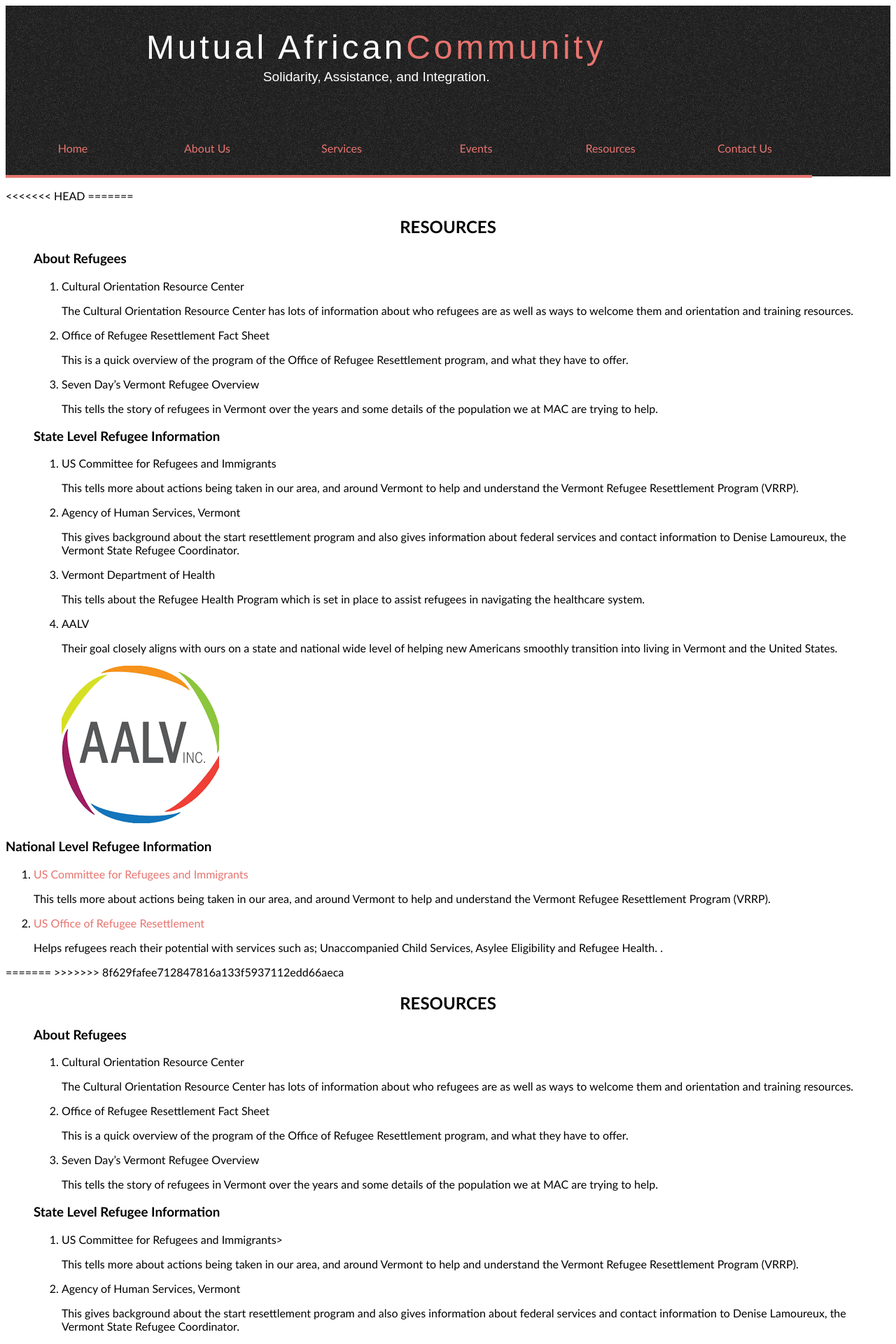
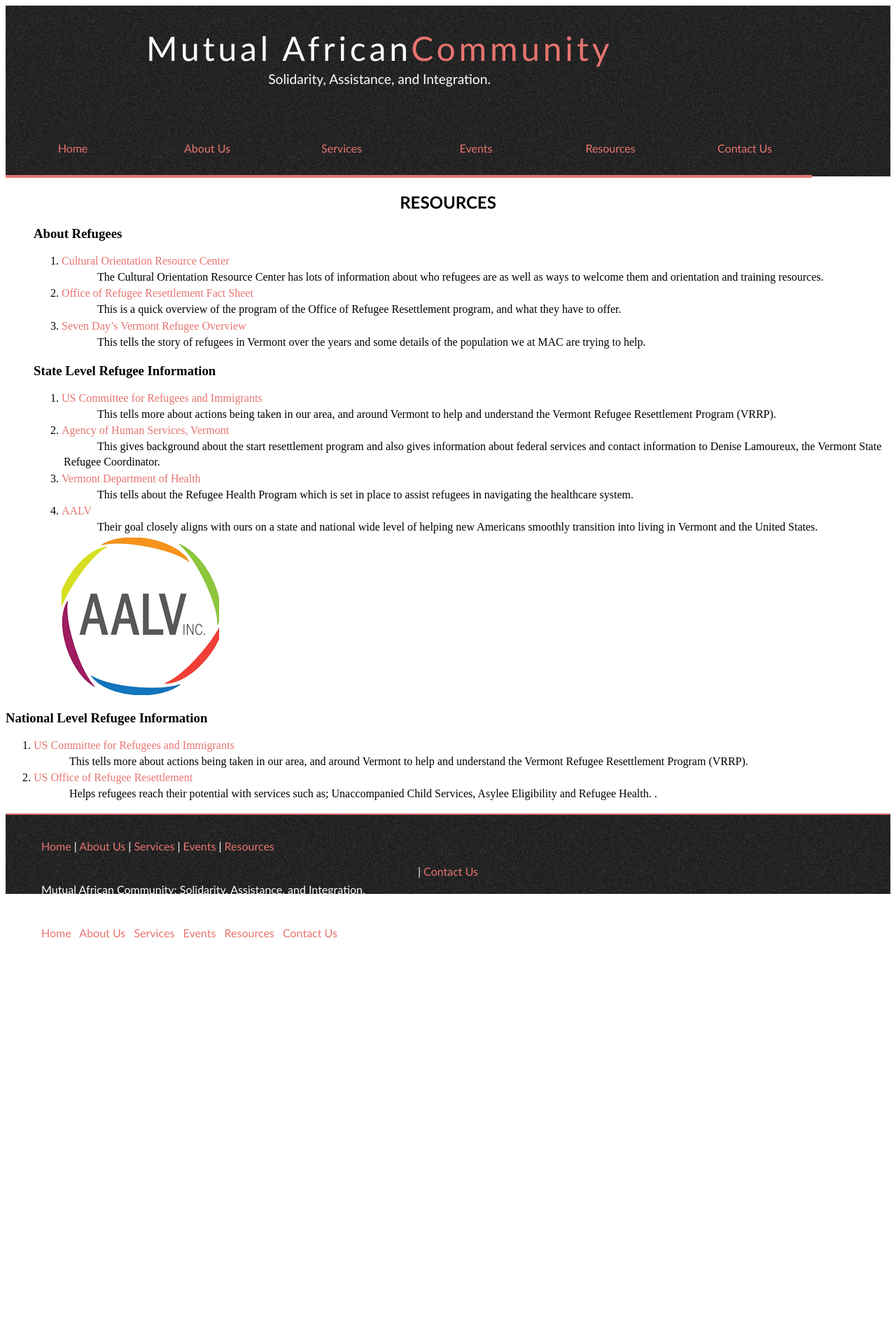
Before and after one commit to kaizhiwu/cs008FinalProject, a PHP site: page /resource.php in a window 1280 px wide. Shown: the top 1920 px of the page at 70% size. After the commit the page ends 1340 px from the top, so only its background shows below. Run offline with PHP 8.4, Linux system fonts and the light colour scheme.

Commit message:
adfsa
asdf

```diff
--- a/footer.php
+++ b/footer.php
@@ -1,12 +1,12 @@
 <!-- ######################  Start of the Footer  ########################## -->
 <footer>
     <div id="footer">
-<<<<<<< HEAD
+
         <p><a href="home.php">Home</a> | <a href="about.php">About Us</a> | <a href="services.php">Services</a> | <a href="Events">Events</a> | <a href="resources.php">Resources</a></p> | <a href="form.php">Contact Us</a>
         <p> Mutual African Community; Solidarity, Assistance, and Integration.</p>
 =======
         <p><a href="home.php">Home</a> | <a href="about.php">About Us</a> | <a href="services.php">Services</a> | <a href="Events">Events</a> | <a href="resources.php">Resources</a> | <a href="form.php">Contact Us</a> </p>
-        <p> Mutual African Community </p>
+        <p> Mutual African Community; Solidarity, Assistance, and Integration. </p>
 >>>>>>> ad2a6a42b8bf3abcec33b888f06c6b465ebd6ad2
     </div>
 </footer>
--- a/resource.php
+++ b/resource.php
@@ -1,13 +1,18 @@
 <?php
 include ('top.php');
 ?>
-<<<<<<< HEAD
-=======
 
   <body id="resource">
 <article class="persist-area">
     <h2>Resources</h2>
-    <ul><h3> About Refugees</h3>
+
+
+
+	</ol>
+
+	</ul>
+    <ul>
+	<h3> About Refugees</h3>
     <ol>
 
 	<li><a href="http://www.culturalorientation.net/learning/about-refugees">Cultural Orientation Resource Center</a></li>
@@ -67,70 +72,6 @@
 
 	</ul>
 
-=======
->>>>>>> 8f629fafee712847816a133f5937112edd66aeca
-<body id="resource">
-    <article class="persist-area">
-        <h2>Resources</h2>
-        <ul><h3> About Refugees</h3>
-            <ol>
-
-                <li><a href="http://www.culturalorientation.net/learning/about-refugees">Cultural Orientation Resource Center</a></li>
-                <p>The Cultural Orientation Resource Center has lots of information about who refugees are as well as ways to welcome them and orientation and training resources.</p>
-
-
-                <li><a href="https://www.acf.hhs.gov/sites/default/files/orr/orr_fact_sheet_brief_history_of_orr.pdf
-                       ">Office of Refugee Resettlement Fact Sheet</a></li>
-                <p>This is a quick overview of the program of the Office of Refugee Resettlement program, and what they have to offer. </p>
-
-
-                <li><a href="https://www.sevendaysvt.com/vermont/twenty-five-years-and-6300-people-later-a-vermont-refugee-report/Content?oid=2296187
-                       ">Seven Day’s Vermont Refugee Overview
-                    </a></li>
-                <p>This tells the story of refugees in Vermont over the years and some details of the population we at MAC are trying to help.
-                </p>
-
-
-            </ol>
-
-
-            <h3>State Level Refugee Information</h3>
-
-            <ol>
-                <li><a href="http://refugees.org/vermont-colchester/">US Committee for Refugees and Immigrants</a>></li>
-                <p>This tells more about actions being taken in our area, and around Vermont to help and understand the Vermont Refugee Resettlement Program (VRRP).</p>
-
-                <li><a href="http://humanservices.vermont.gov/departments/office-of-the-secretary/state-refugee-coordinator
-                       ">Agency of Human Services, Vermont
-                    </a></li>
-                <p>This gives background about the start resettlement program and also gives information about federal services and contact information to Denise Lamoureux, the Vermont State Refugee Coordinator.   </p>
-
-                <li><a href="http://www.healthvermont.gov/health-professionals-systems/hospitals-health-systems/refugee-health ">Vermont Department of Health
-                    </a></li>
-                <p>This tells about the Refugee Health Program which is set in place to assist refugees in navigating the healthcare system.
-                </p>
-                <li><a href="https://www.aalv-vt.org/news">AALV</a></li>
-                <p> Their goal closely aligns with ours on a state and national wide level of helping new Americans smoothly transition into living in Vermont and the United States.</p>
-                <img src="images/AALV.png" alt="AALV">
-            </ol>
-
-        </ul>
-
-        <h3>National Level Refugee Information</h3>
-
-        <ol>
-            <li><a href="http://refugees.org/vermont-colchester/">US Committee for Refugees and Immigrants</a>	</li>
-            <p>This tells more about actions being taken in our area, and around Vermont to help and understand the Vermont Refugee Resettlement Program (VRRP).</p>
-
-            <li><a href="https://www.acf.hhs.gov/orr
-                   ">US Office of Refugee Resettlement
-                </a></li>
-            <p> Helps refugees reach their potential with services such as; Unaccompanied Child Services, Asylee Eligibility and Refugee Health.
-                .</p>
-
-        </ol>
-
-    </ul>
 
 </article>
 <?php
--- a/style/style.css
+++ b/style/style.css
@@ -1,12 +1,12 @@
-<<<<<<< HEAD
-=======
+
+
 /* ===================  General Section  ==================================== */
 
 /* ===================  General Section  ==================================== */
-ul li a:hover {
+nav ul li a:hover {
     color: #F8F097;
 }
->>>>>>> 8f629fafee712847816a133f5937112edd66aeca
+
 .authors {
     text-align: center;
     text-indent: 0em;
@@ -35,10 +35,10 @@
     color: #E7746F;
     text-decoration: none;
 }
-a:visited {
+nav a:visited {
     color: #FFF;
 }
-a:hover {
+nav a:hover {
     color: #FFF;
     text-decoration: underline;
 }
@@ -68,6 +68,7 @@
     text-align: center;
     font-family: 'trebuchet ms' ,Helvetica, Arial;
 }
+
 img{
     border-radius:0.4em;
     max-width: 100%
@@ -86,17 +87,14 @@
     border-bottom: 4px solid #E7746F;
     background-image: url("pattern.png");
 }
-
+nav
+{
+    font-family: 'trebuchet ms', Helvetica,sans-serif;
+}
 .activePage{
     background-color: pink;
 }
-<<<<<<< HEAD
-=======
-ol li {
-    background-color: white;
-}
 
->>>>>>> 8f629fafee712847816a133f5937112edd66aeca
 p {
     text-align: left;
     text-indent: 3em;
@@ -314,7 +312,7 @@
   left: 0;}
 
 #logo h1, #logo h2
-{ font: normal 300% 'century gothic', arial, sans-serif;
+{ font: normal 300% 'trebuchet ms', Helvetica,sans-serif;
   border-bottom: 0;
   text-transform: none;
   margin: 0 0 0 9px;}
@@ -395,7 +393,7 @@
 
 #footer
 { width: 100%;
-  font-family: 'trebuchet ms', sans-serif;
+  font-family: 'trebuchet ms', Helvetica,sans-serif;;
   font-size: 100%;
   height: 80px;
   padding: 28px 0 5px 0;
@@ -415,28 +413,3 @@
 #footer a:hover
 { color: #FFF;
   text-decoration: none;}
-<<<<<<< HEAD
-=======
-
-.search
-{ color: #5D5D5D;
-  border: 1px solid #BBB;
-  width: 134px;
-  padding: 4px;
-  font: 100% arial, sans-serif;}
-
-
-.separator
-{ width: 100%;
-  height: 0;
-  border-top: 1px solid #D9D5CF;
-  border-bottom: 1px solid #FFF;
-  margin: 0 0 20px 0;}
- #resource{
-    font-family: 'trebuchet ms',sans-serif;
-}
-ul li a:link {
-    color: black;
-    text-decoration: none;
-}
->>>>>>> 8f629fafee712847816a133f5937112edd66aeca
```
Also changed, not shown: home.php (+7 -5 lines), services.php (+2 -25 lines).
